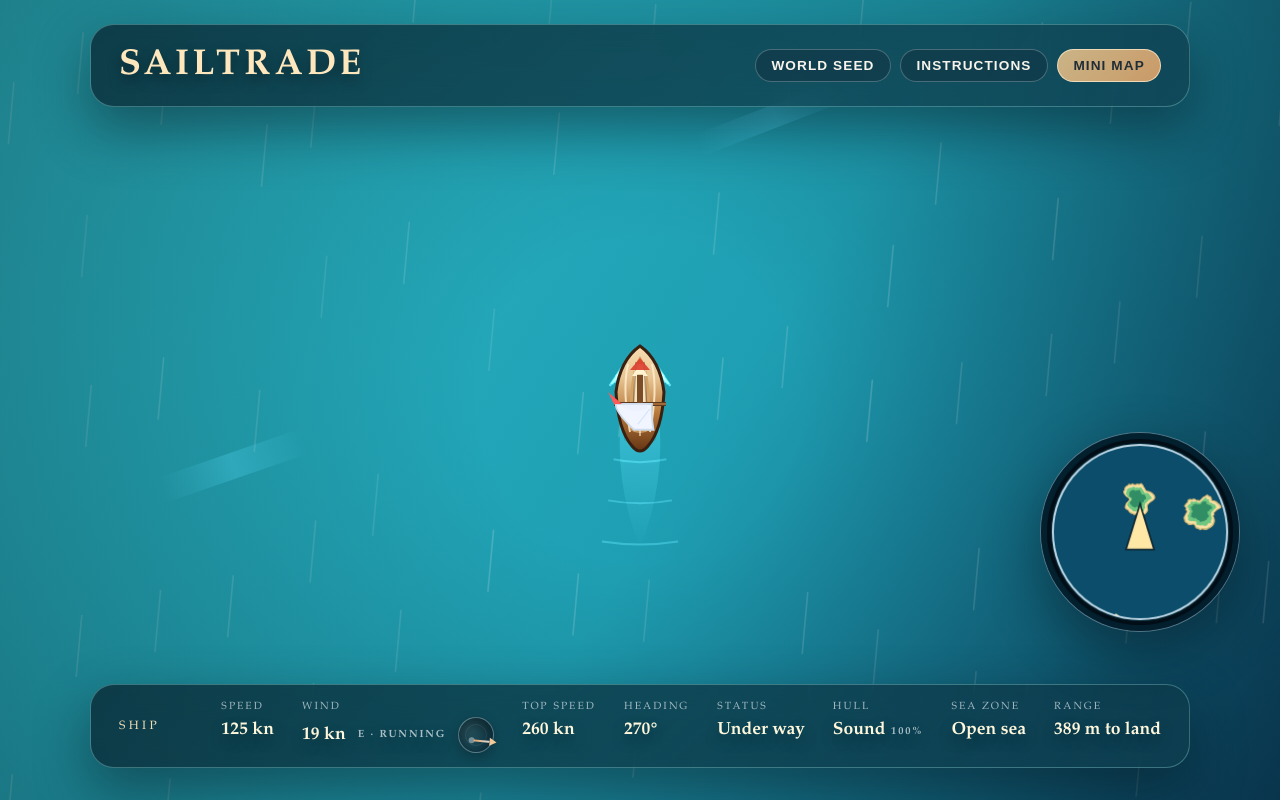
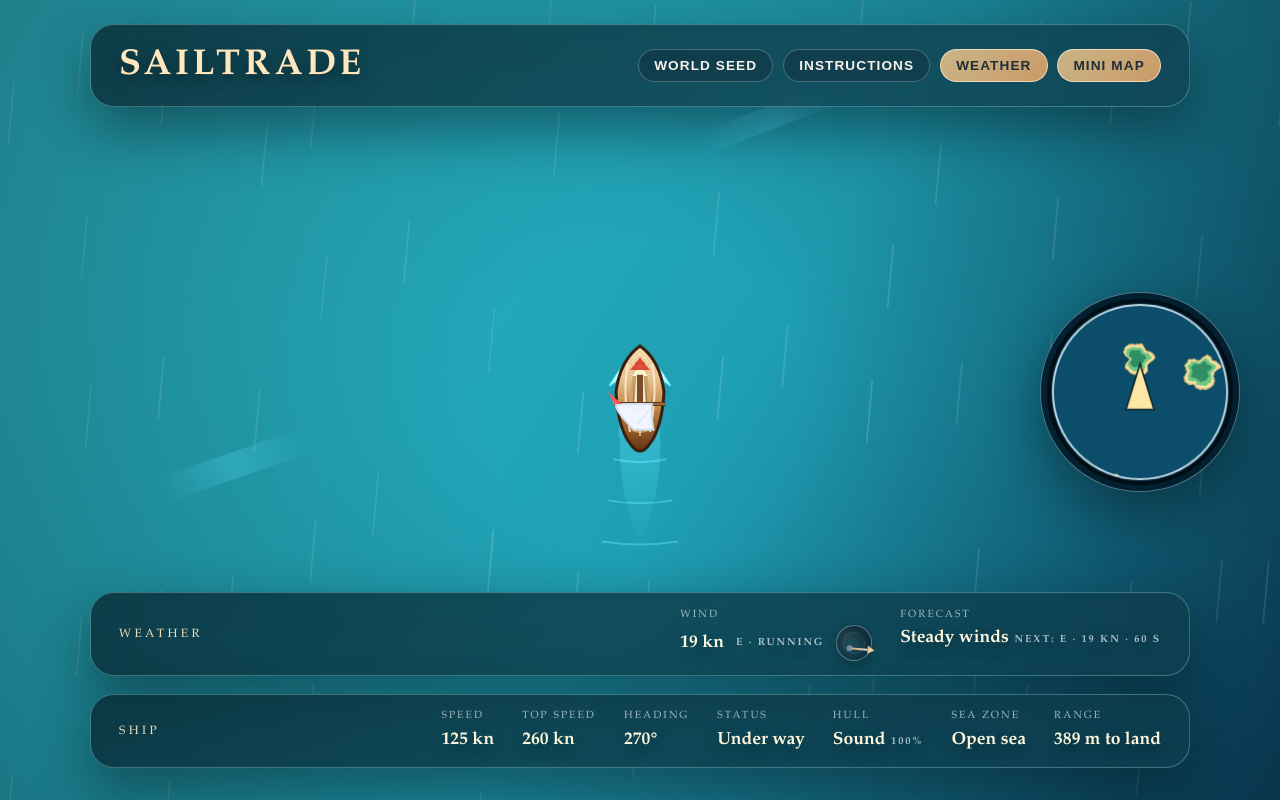
Before and after one commit to rupertallen/sailTrade, a React (Vite) app: page / in a window 1280 px wide. Both pictures are taken after a click on the button "MINI MAP". Built offline with nearby package versions, Linux system fonts and the light colour scheme.

Commit message:
Add configurable weather HUD and adjust mini map layout

```diff
--- a/src/App.css
+++ b/src/App.css
@@ -196,7 +196,9 @@
 .mini-map-wrapper {
   position: absolute;
   right: 2.5rem;
-  bottom: calc(2.5rem + clamp(5rem, 16vh, 7.5rem));
+  --mini-map-panel-height: clamp(5rem, 16vh, 7.5rem);
+  --mini-map-bottom-base: calc(2.5rem + var(--mini-map-panel-height));
+  bottom: calc(var(--mini-map-bottom-base) + var(--mini-map-bottom-extra, 0px));
   opacity: 0;
   transform: scale(0.95);
   transition: opacity 0.25s ease, transform 0.25s ease;
@@ -217,9 +219,15 @@
   background: rgba(6, 40, 58, 0.8);
 }
 
-.bottom-menu {
+.bottom-panels {
   align-self: center;
   width: min(100%, 1100px);
+  display: flex;
+  flex-direction: column;
+  gap: 1.1rem;
+}
+
+.hud-panel {
   display: flex;
   align-items: center;
   justify-content: space-between;
@@ -227,41 +235,47 @@
   padding: 0.85rem 1.75rem;
 }
 
-.ship-title {
+.ship-title,
+.weather-title {
   font-size: 0.75rem;
   letter-spacing: 0.28em;
   text-transform: uppercase;
   color: rgba(255, 231, 189, 0.95);
 }
 
-.ship-stats {
+.ship-stats,
+.weather-stats {
   display: flex;
   gap: 1.75rem;
   flex-wrap: wrap;
   justify-content: flex-end;
 }
 
-.ship-stat {
+.ship-stat,
+.weather-stat {
   display: flex;
   flex-direction: column;
   gap: 0.2rem;
 }
 
-.ship-stat-label {
+.ship-stat-label,
+.weather-stat-label {
   font-size: 0.65rem;
   letter-spacing: 0.2em;
   text-transform: uppercase;
   color: rgba(240, 245, 248, 0.65);
 }
 
-.ship-stat-value {
+.ship-stat-value,
+.weather-stat-value {
   font-size: 1.1rem;
   font-weight: 600;
   color: #fef7dc;
   text-shadow: 0 6px 14px rgba(0, 0, 0, 0.35);
 }
 
-.ship-stat-sub {
+.ship-stat-sub,
+.weather-stat-sub {
   display: inline-block;
   margin-left: 0.35rem;
   font-size: 0.65rem;
@@ -276,7 +290,8 @@
   gap: 0.75rem;
 }
 
-.wind-value .ship-stat-sub {
+.wind-value .ship-stat-sub,
+.wind-value .weather-stat-sub {
   margin-left: 0;
 }
 
@@ -370,13 +385,14 @@
     flex: 1 1 160px;
   }
 
-  .bottom-menu {
+  .hud-panel {
     padding: 0.75rem 1.25rem;
   }
 
   .mini-map-wrapper {
     right: 1.9rem;
-    bottom: calc(1.9rem + clamp(4.5rem, 18vh, 6.5rem));
+    --mini-map-panel-height: clamp(4.5rem, 18vh, 6.5rem);
+    --mini-map-bottom-base: calc(1.9rem + var(--mini-map-panel-height));
   }
 }
 
--- a/src/App.jsx
+++ b/src/App.jsx
@@ -628,6 +628,7 @@ function App() {
   const [copyStatus, setCopyStatus] = useState('')
   const [activeMenu, setActiveMenu] = useState(null)
   const [isMiniMapVisible, setMiniMapVisible] = useState(false)
+  const [isWeatherVisible, setWeatherVisible] = useState(true)
   const copyTimeoutRef = useRef(null)
 
   const seedData = useMemo(() => {
@@ -1189,6 +1190,61 @@ function App() {
     ? 'Tacking'
     : getRelativeWindDescription(relativeWindAngle)
   const windStatSubtitle = `${windDirectionLabel} · ${relativeWindDescription}`
+
+  const windForecast = useMemo(() => {
+    const changeTimer = Math.max(0, Math.round(windState.changeTimer ?? 0))
+    const targetStrength = clamp(windState.targetStrength ?? windState.strength ?? 0, 0, 1)
+    const targetKnots = Math.round(lerp(WIND_SPEED_BASE_KNOTS, WIND_SPEED_MAX_KNOTS, targetStrength))
+    const targetDirectionDegrees = Math.round(
+      (((windState.targetDirection % TWO_PI) + TWO_PI) % TWO_PI) * (180 / Math.PI),
+    )
+    const targetDirectionLabel = getCardinalDirection(targetDirectionDegrees)
+
+    let trend = 'steady'
+    if (targetKnots > windSpeedKnots + 1) {
+      trend = 'building'
+    } else if (targetKnots < windSpeedKnots - 1) {
+      trend = 'easing'
+    }
+
+    let timing = 'soon'
+    if (changeTimer >= 120) {
+      const minutes = Math.round(changeTimer / 60)
+      timing = `${minutes} min`
+    } else if (changeTimer >= 10) {
+      timing = `${changeTimer} s`
+    } else if (changeTimer <= 3) {
+      timing = 'imminent'
+    } else {
+      timing = `${changeTimer} s`
+    }
+
+    const headline =
+      trend === 'building' ? 'Building winds' : trend === 'easing' ? 'Easing winds' : 'Steady winds'
+
+    const detail = `Next: ${targetDirectionLabel} · ${targetKnots} kn`
+
+    return {
+      headline,
+      detail,
+      timing,
+    }
+  }, [
+    windState.changeTimer,
+    windState.targetDirection,
+    windState.targetStrength,
+    windState.strength,
+    windSpeedKnots,
+  ])
+
+  const miniMapStyle = useMemo(() => {
+    if (!isWeatherVisible) {
+      return undefined
+    }
+    return {
+      '--mini-map-bottom-extra': 'calc(var(--mini-map-panel-height) + 1.25rem)',
+    }
+  }, [isWeatherVisible])
 
   return (
     <div className="app">
@@ -1211,6 +1267,13 @@ function App() {
                 onClick={() => handleMenuToggle('instructions')}
               >
                 Instructions
+              </button>
+              <button
+                type="button"
+                className={`menu-toggle-button ${isWeatherVisible ? 'is-active' : ''}`}
+                onClick={() => setWeatherVisible((value) => !value)}
+              >
+                Weather
               </button>
               <button
                 type="button"
@@ -1267,18 +1330,16 @@ function App() {
             </div>
           )}
         </div>
-        <div className="bottom-menu glass-panel">
-          <div className="ship-title">Ship</div>
-          <div className="ship-stats">
-            <div className="ship-stat">
-              <span className="ship-stat-label">Speed</span>
-              <span className="ship-stat-value">{speedKnots} kn</span>
-            </div>
-            <div className="ship-stat ship-stat--wind">
-              <span className="ship-stat-label">Wind</span>
-              <span className="ship-stat-value wind-value">
+        <div className="bottom-panels">
+          {isWeatherVisible && (
+            <div className="weather-panel glass-panel hud-panel">
+              <div className="weather-title">Weather</div>
+              <div className="weather-stats">
+                <div className="weather-stat">
+                  <span className="weather-stat-label">Wind</span>
+                  <span className="weather-stat-value wind-value">
                     <span className="wind-speed">{windSpeedKnots} kn</span>
-                <span className="ship-stat-sub">{windStatSubtitle}</span>
+                    <span className="weather-stat-sub">{windStatSubtitle}</span>
                     <span className="wind-compass" aria-hidden="true">
                       <span
                         className="wind-compass-arrow"
@@ -1286,6 +1347,25 @@ function App() {
                       />
                     </span>
                   </span>
+                </div>
+                <div className="weather-stat">
+                  <span className="weather-stat-label">Forecast</span>
+                  <span className="weather-stat-value">
+                    {windForecast.headline}
+                    <span className="weather-stat-sub">
+                      {windForecast.detail} · {windForecast.timing}
+                    </span>
+                  </span>
+                </div>
+              </div>
+            </div>
+          )}
+          <div className="ship-panel glass-panel hud-panel">
+            <div className="ship-title">Ship</div>
+            <div className="ship-stats">
+              <div className="ship-stat">
+                <span className="ship-stat-label">Speed</span>
+                <span className="ship-stat-value">{speedKnots} kn</span>
               </div>
               <div className="ship-stat">
                 <span className="ship-stat-label">Top Speed</span>
@@ -1321,7 +1401,11 @@ function App() {
               </div>
             </div>
           </div>
-        <div className={`mini-map-wrapper ${isMiniMapVisible ? 'is-visible' : ''}`}>
+        </div>
+        <div
+          className={`mini-map-wrapper ${isMiniMapVisible ? 'is-visible' : ''}`}
+          style={miniMapStyle}
+        >
           <canvas ref={miniMapRef} className="mini-map-canvas" />
         </div>
       </div>
```
Lines whose indentation alone changed are shown as unchanged.
